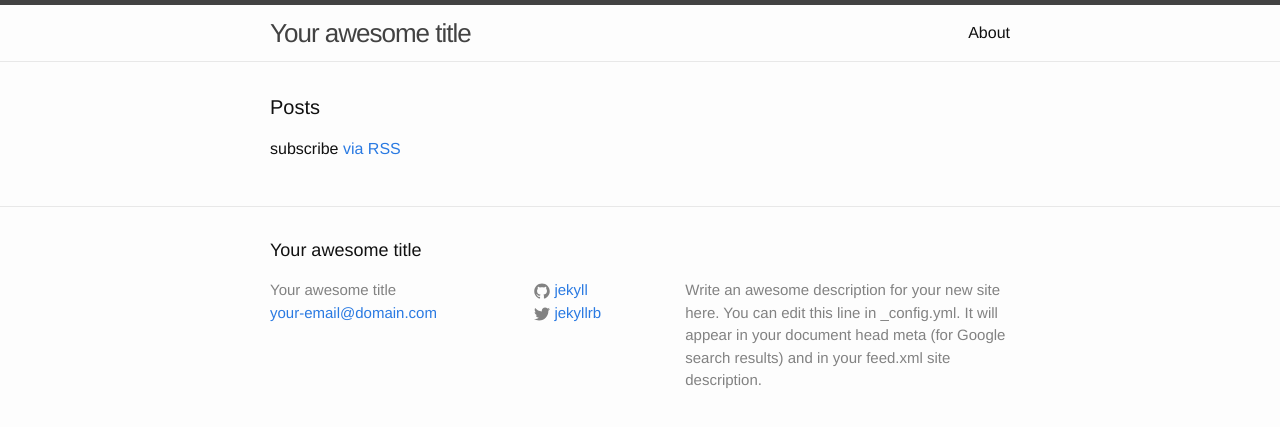
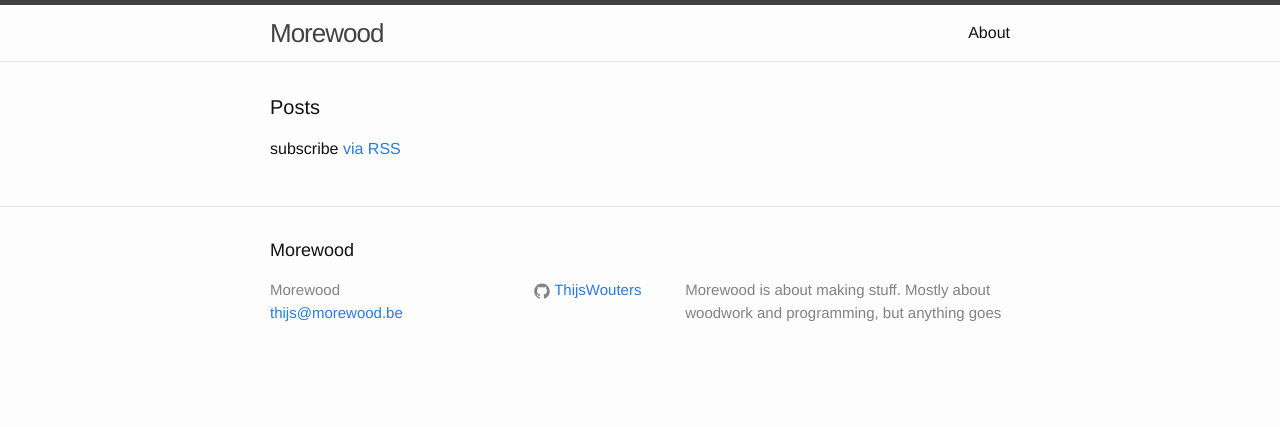
Before and after one commit to ThijsWouters/ThijsWouters.github.io, a Jekyll site: the page built from index.html, in a window 1280 px wide. Shown: the top 427 px of the page. Built offline with Jekyll 4.4.1, drawn with Linux system fonts in a browser that asks for light colours.

Commit message:
Change config
Add title
Change description

```diff
--- a/_config.yml
+++ b/_config.yml
@@ -1,14 +1,12 @@
 # Site settings
-title: Your awesome title
-email: your-email@domain.com
+title: Morewood
+email: thijs@morewood.be
 description: > # this means to ignore newlines until "baseurl:"
-  Write an awesome description for your new site here. You can edit this
-  line in _config.yml. It will appear in your document head meta (for
-  Google search results) and in your feed.xml site description.
+    Morewood is about making stuff. Mostly about woodwork and programming,
+    but anything goes
 baseurl: "" # the subpath of your site, e.g. /blog/
-url: "http://yourdomain.com" # the base hostname & protocol for your site
-twitter_username: jekyllrb
-github_username:  jekyll
+url: "http://blog.morewood.be"
+github_username:  ThijsWouters
 
 # Build settings
 markdown: kramdown
```
